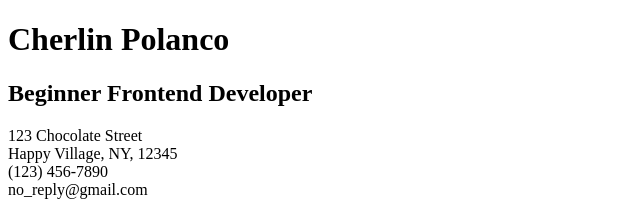
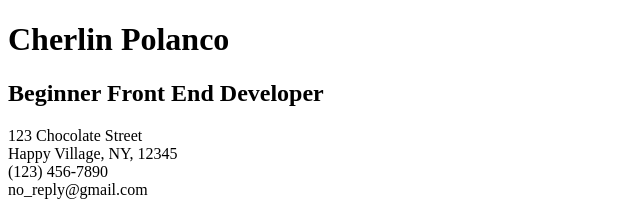
Before and after one commit to cherliiin/roadmap.sh-solutions, a plain HTML site: page frontend-projects/basic-html-website/index.html in a window 1280 px wide. Shown: the top 215 px of the page, 0-640 px from the left. Drawn offline with Linux system fonts and the light colour scheme.

Commit message:
minor revision

```diff
--- a/frontend-projects/basic-html-website/index.html
+++ b/frontend-projects/basic-html-website/index.html
@@ -15,7 +15,7 @@
 </head>
 <body>
     <h1>Cherlin Polanco</h1>
-    <h2>Beginner Frontend Developer</h3>
+    <h2>Beginner Front End Developer</h3>
     <p>
         123 Chocolate Street<br>
         Happy Village, NY, 12345<br>
```
Also changed, not shown: frontend-projects/single-page-cv/index.html (+1 -1 lines).
